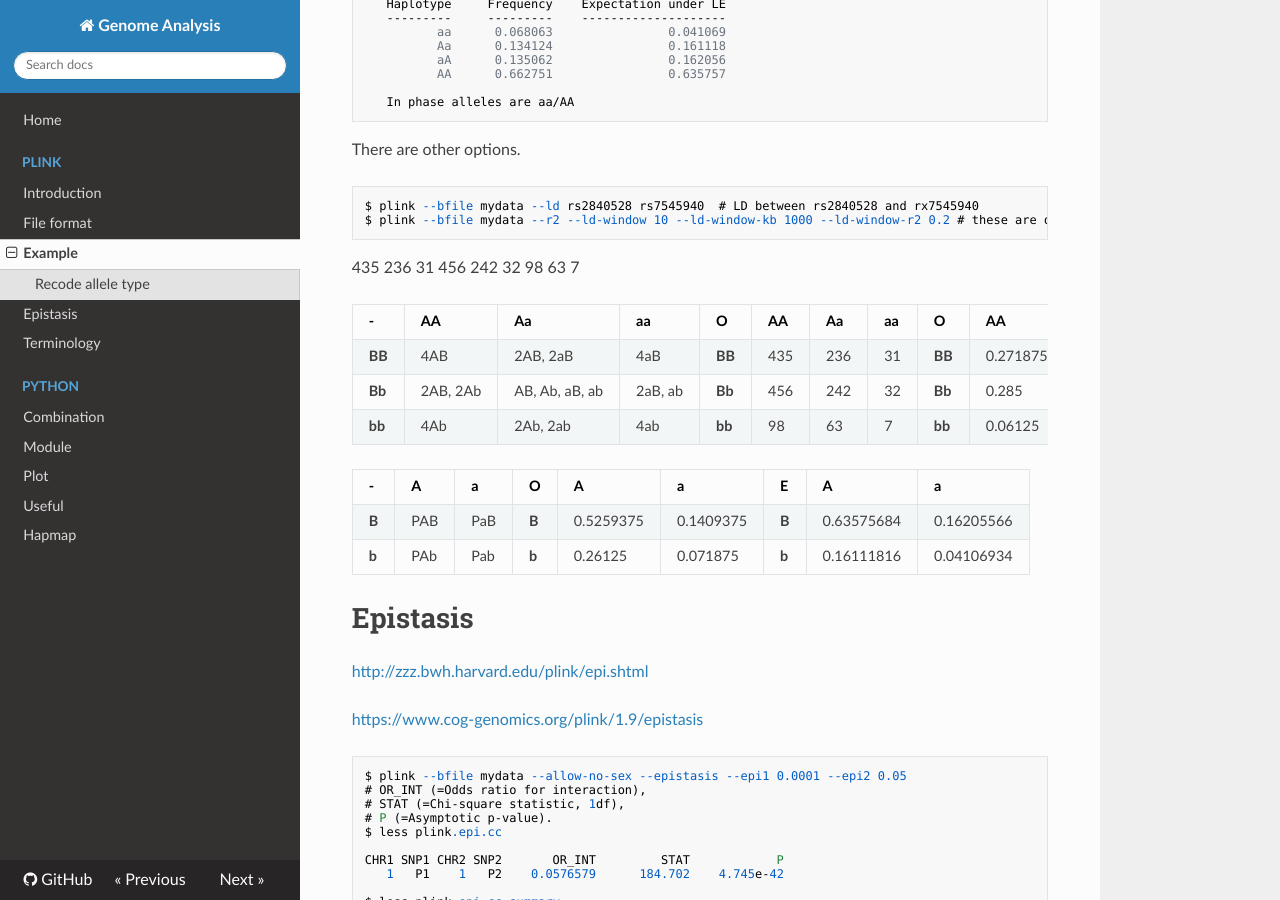
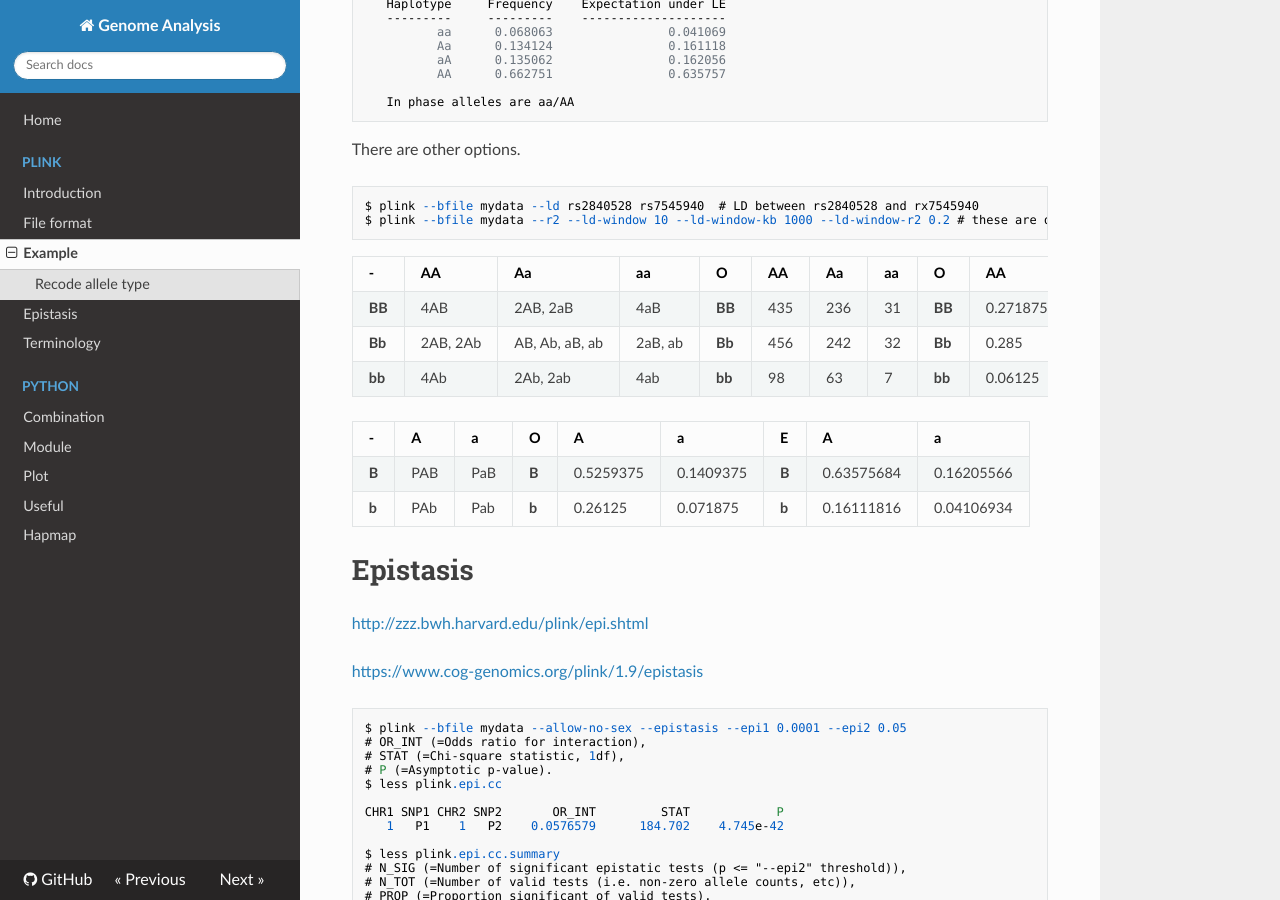
Before and after one commit to WonyoungCho/plink, an MkDocs documentation site: the page built from docs/plink_ex.md, in a window 1280 px wide and 900 px high, scrolled down 10751 px. Built offline with MkDocs 1.6.1, drawn with Linux system fonts in a browser that asks for light colours; nearby versions of some CDN libraries; old or Windows-style settings are respelled for this version of MkDocs.

Commit message:
Update plink_ex.md

````diff
--- a/docs/plink_ex.md
+++ b/docs/plink_ex.md
@@ -728,8 +728,6 @@ $ plink --bfile mydata --ld rs2840528 rs7545940  # LD between rs2840528 and rx75
 $ plink --bfile mydata --r2 --ld-window 10 --ld-window-kb 1000 --ld-window-r2 0.2 # these are default values
 ```
 
-435 236  31 456 242  32  98  63   7
-
 -|AA|Aa|aa|O|AA|Aa|aa|O|AA|Aa|aa
 -|-|-|-|-|-|-|-|-|-|-|-
 **BB**|4AB | 2AB, 2aB | 4aB|**BB**|435	|236	|31|**BB**|0.271875	|0.1475	|0.019375
````
